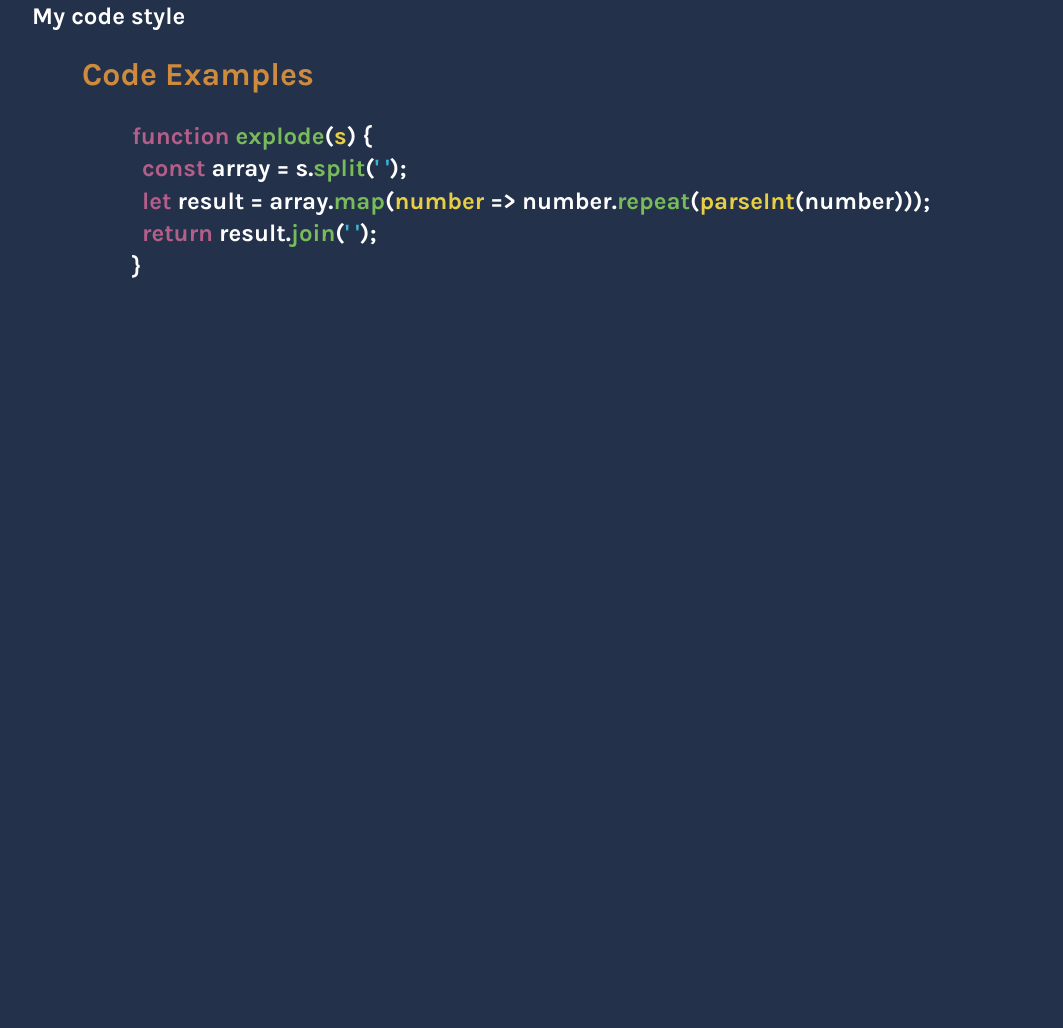
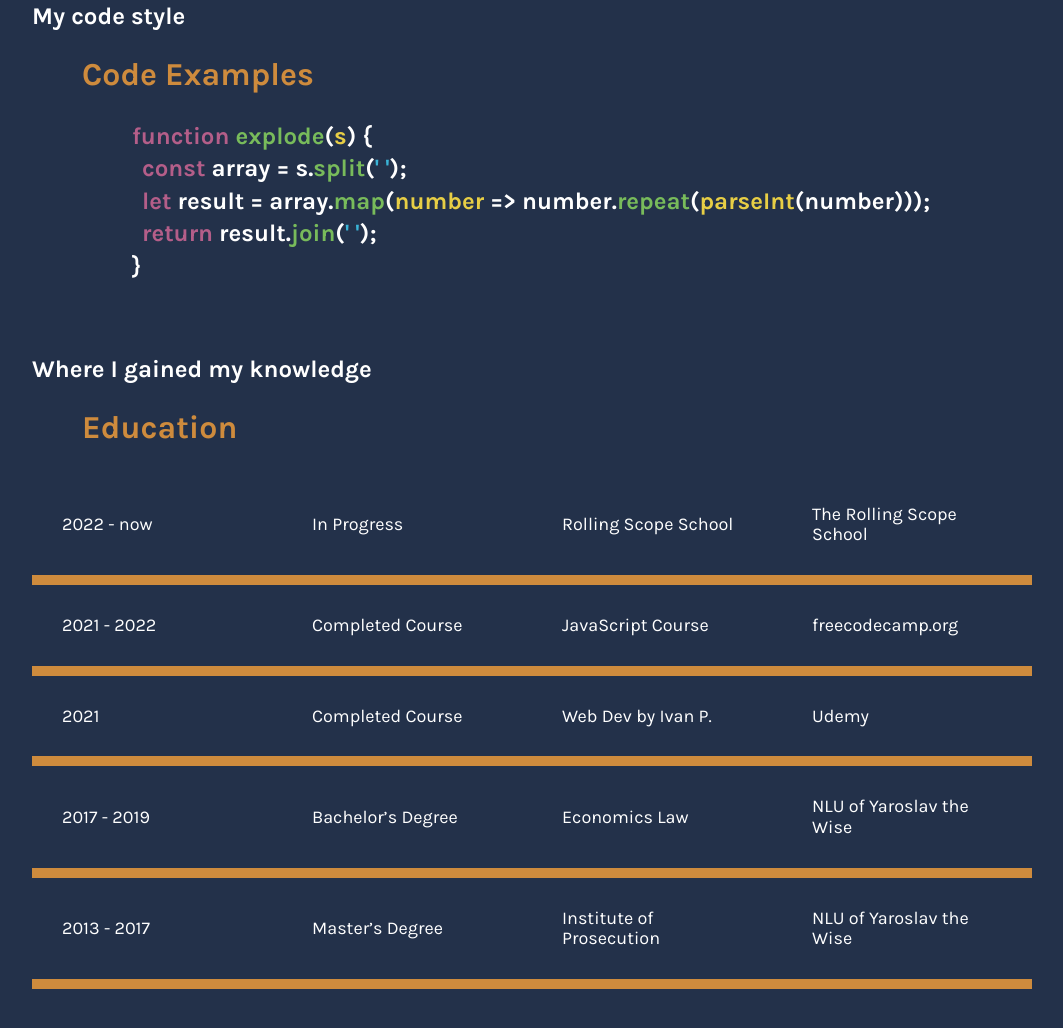
Before and after one commit to stas-berestetskiy/stas-berestetskiy-fe-cv, a plain HTML site: page index.html in a window 1280 px wide. Shown: the part 4657-5685 px from the top of the page, without its empty margins (108-1171 px from the left). Drawn offline with nearby package versions, Linux system fonts and the light colour scheme.

Commit message:
section education is done

```diff
--- a/index.html
+++ b/index.html
@@ -60,6 +60,7 @@
 		<link rel="stylesheet" href="styles/projects.css" />
 		<link rel="stylesheet" href="styles/experience.css" />
 		<link rel="stylesheet" href="styles/code-style.css" />
+		<link rel="stylesheet" href="styles/education.css" />
 		<title>Stas Berestetskiy</title>
 	</head>
 	<body>
@@ -94,7 +95,9 @@
 								>
 							</li>
 							<li class="header-item">
-								<a href="#" class="header-link">education</a>
+								<a href="#education" class="header-link"
+									>education</a
+								>
 							</li>
 						</ul>
 					</nav>
@@ -393,10 +396,10 @@
 					array.<span class="method">map</span>(<span class="variable"
 						>number</span
 					>
-					=> <span class="media-indent">number</span>.<span class="method">repeat</span>(<span
-						class="variable"
-						>parseInt</span
-					>(number)));<br />
+					=> <span class="media-indent">number</span>.<span
+						class="method"
+						>repeat</span
+					>(<span class="variable">parseInt</span>(number)));<br />
 					<span class="function intend">return</span> result.<span
 						class="method"
 						>join</span
@@ -405,6 +408,47 @@
 				</div>
 			</div>
 		</section>
+
+		<section class="education" id="education">
+			<div class="container">
+				<h3 class="education-subtitle subtitle">
+					Where I gained my knowledge
+				</h3>
+				<h2 class="education-head">Education</h2>
+				<table>
+					<tr>
+						<td>2022 - now</td>
+						<td>In Progress</td>
+						<td>Rolling Scope School</td>
+						<td>The Rolling Scope School</td>
+					</tr>
+					<tr>
+						<td>2021 - 2022</td>
+						<td>Completed Course</td>
+						<td>JavaScript Course</td>
+						<td>freecodecamp.org</td>
+					</tr>
+					<tr>
+						<td>2021</td>
+						<td>Completed Course</td>
+						<td>Web Dev  by Ivan P.</td>
+						<td>Udemy</td>
+					</tr>
+					<tr>
+						<td>2017 - 2019</td>
+						<td>Bachelor’s Degree</td>
+						<td>Economics Law</td>
+						<td>NLU of Yaroslav the Wise</td>
+					</tr>
+					<tr>
+						<td>2013 - 2017</td>
+						<td>Master’s Degree</td>
+						<td>Institute of Prosecution</td>
+						<td>NLU of Yaroslav the Wise</td>
+					</tr>
+				</table>
+			</div>
+		</section>
 		<script src="script.js"></script>
 	</body>
 </html>
--- /dev/null
+++ b/styles/education.css
@@ -0,0 +1,53 @@
+.education-head {
+	font-size: 32px;
+	color: var(--accent-color);
+	text-indent: 5%;
+}
+
+table {
+	width: 100%;
+	table-layout: fixed;
+	border-collapse: collapse;
+}
+
+td,
+th {
+	text-align: left;
+	padding: 30px;
+	font-size: 18px;
+}
+
+tr {
+	margin-bottom: 10px;
+	border-bottom: 10px solid var(--accent-color);
+	border-radius: 10%;
+}
+
+th {
+	width: 25%;
+}
+
+@media (max-width: 767px) {
+	.education-subtitle {
+		padding: 2%;
+	}
+
+	td,
+	th {
+		padding: 10px;
+		font-size: 12px;
+	}
+
+	table {
+		width: 90%;
+		margin: 0 auto;
+		table-layout: fixed;
+		border-collapse: collapse;
+	}
+
+    tr {
+        margin-bottom: 10px;
+        border-bottom: 5px solid var(--accent-color);
+        border-radius: 10%;
+    }
+}
--- a/styles/header.css
+++ b/styles/header.css
@@ -96,5 +96,6 @@
 
 	.menu ul {
 		flex-direction: column;
+		padding: 0;
 	}
 }
```
